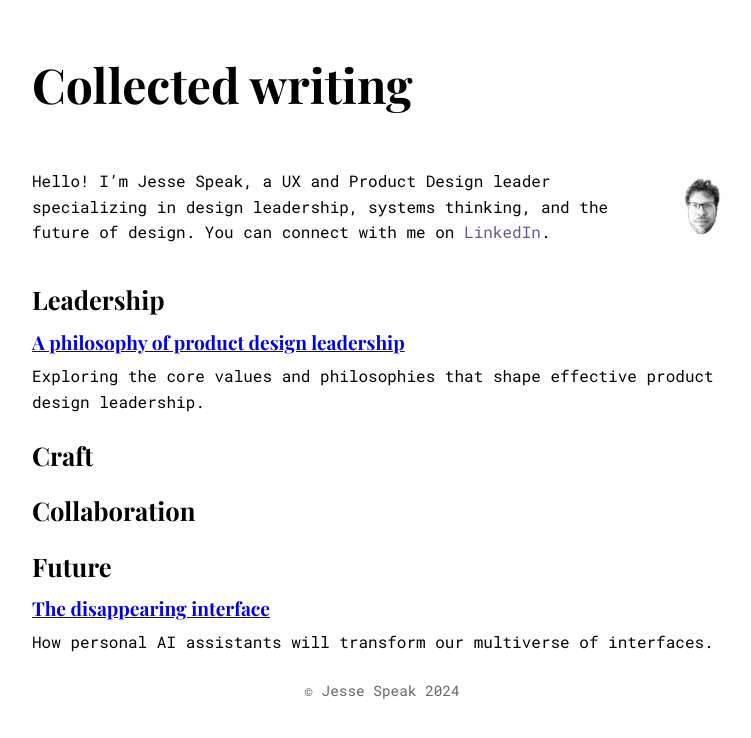
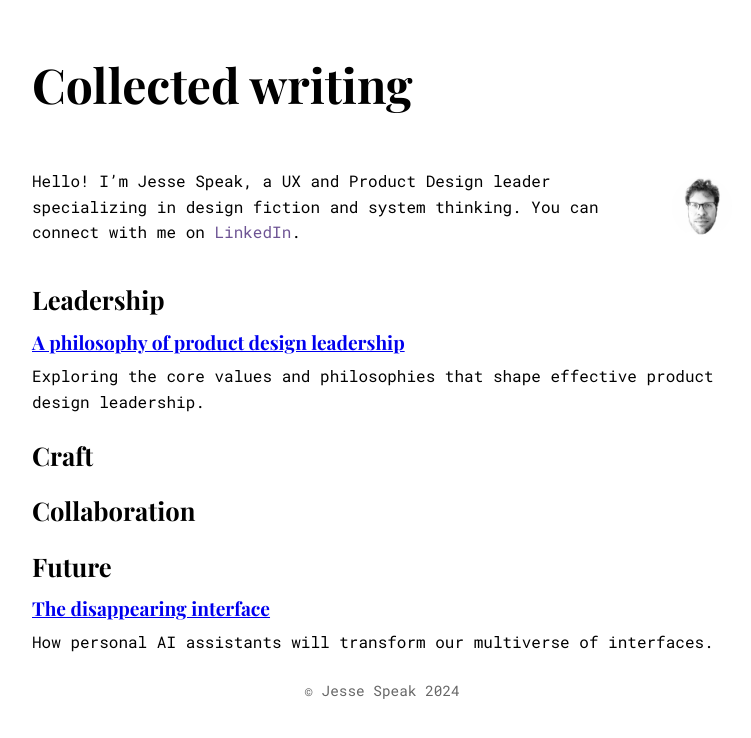
Before and after one commit to jessespeak/jessespeak.github.io, a Jekyll site: the page built from index.html, in a window 1280 px wide. Shown: the top 738 px of the page, without its empty margins (258-1009 px from the left). Built offline with Jekyll 4.4.1, drawn with Linux system fonts in a browser that asks for light colours.

Commit message:
Update intro

```diff
--- a/_layouts/default.html
+++ b/_layouts/default.html
@@ -96,7 +96,7 @@ font-size: 1em;
   <h1>{{ site.title }}</h1>
   <div class="bio">
     <div class="bio-text">
-      <p>Hello! I’m Jesse Speak, a UX and Product Design leader specializing in design leadership, systems thinking, and the future of design. You can connect with me on <a href="https://www.linkedin.com/in/jesse-speak-3189411b/" target="_blank">LinkedIn</a>.</p>
+      <p>Hello! I’m Jesse Speak, a UX and Product Design leader specializing in design fiction and system thinking. You can connect with me on <a href="https://www.linkedin.com/in/jesse-speak-3189411b/" target="_blank">LinkedIn</a>.</p>
     </div>
     <img src="/assets/jesse-head-small.jpg" alt="Jesse Speak" class="bio-thumbnail">
   </div>
```
